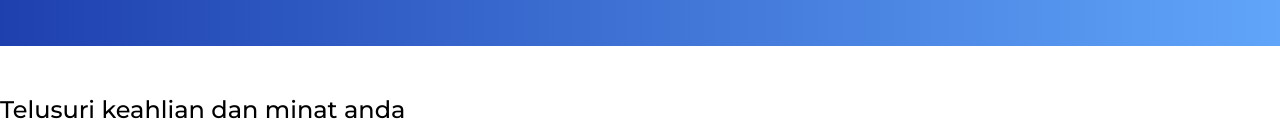
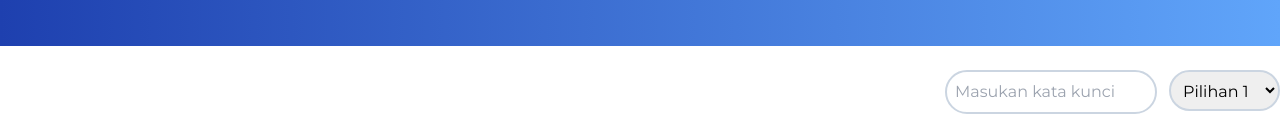
Before and after one commit to jaka-mursidm/mini-project-react, a React (Vite) app: page / in a window 1280 px wide. Shown: the part 338-478 px from the top of the page. Built offline with nearby package versions, Linux system fonts and the light colour scheme.

Commit message:
Membuat branch searchFilter dan komponennya

```diff
--- a/src/App.jsx
+++ b/src/App.jsx
@@ -3,7 +3,7 @@ import Hero from "./components/Hero";
 import Navbar from "./components/Navbar";
 import JobList from "./components/JobList";
 import Footer from "./components/Footer";
-
+import SearchFilter from "./components/SearchFilter";
 const App = () => {
   return (
     <>
@@ -12,6 +12,7 @@ const App = () => {
         title="Semua lowongan ada disini"
         subtitle="Jelajahi perusahaan dan menjadi profesional"
       />
+      <SearchFilter />
       <JobList />
       <Footer />
     </>
--- /dev/null
+++ b/src/components/SearchFilter.jsx
@@ -0,0 +1,30 @@
+import React from "react";
+
+const SearchFilter = () => {
+  return (
+    <>
+      <div className="max-w-7xl mx-auto flex justify-end mt-6">
+        <form action="#">
+          <input
+            type="text"
+            className="border-2 border-slate-300 focus:outline-none focus:border-blue-700 rounded-full p-2"
+            placeholder="Masukan kata kunci"
+          />
+          <select
+            name="select"
+            id="select"
+            className="border-2 border-slate-300 focus:outline-none focus:border-blue-700 rounded-full p-2 ml-3"
+          >
+            <option value="">Pilihan 1</option>
+            <option value="">Pilihan 2</option>
+            <option value="">Pilihan 3</option>
+            <option value="">Pilihan 4</option>
+            <option value="">Pilihan 5</option>
+          </select>
+        </form>
+      </div>
+    </>
+  );
+};
+
+export default SearchFilter;
```
